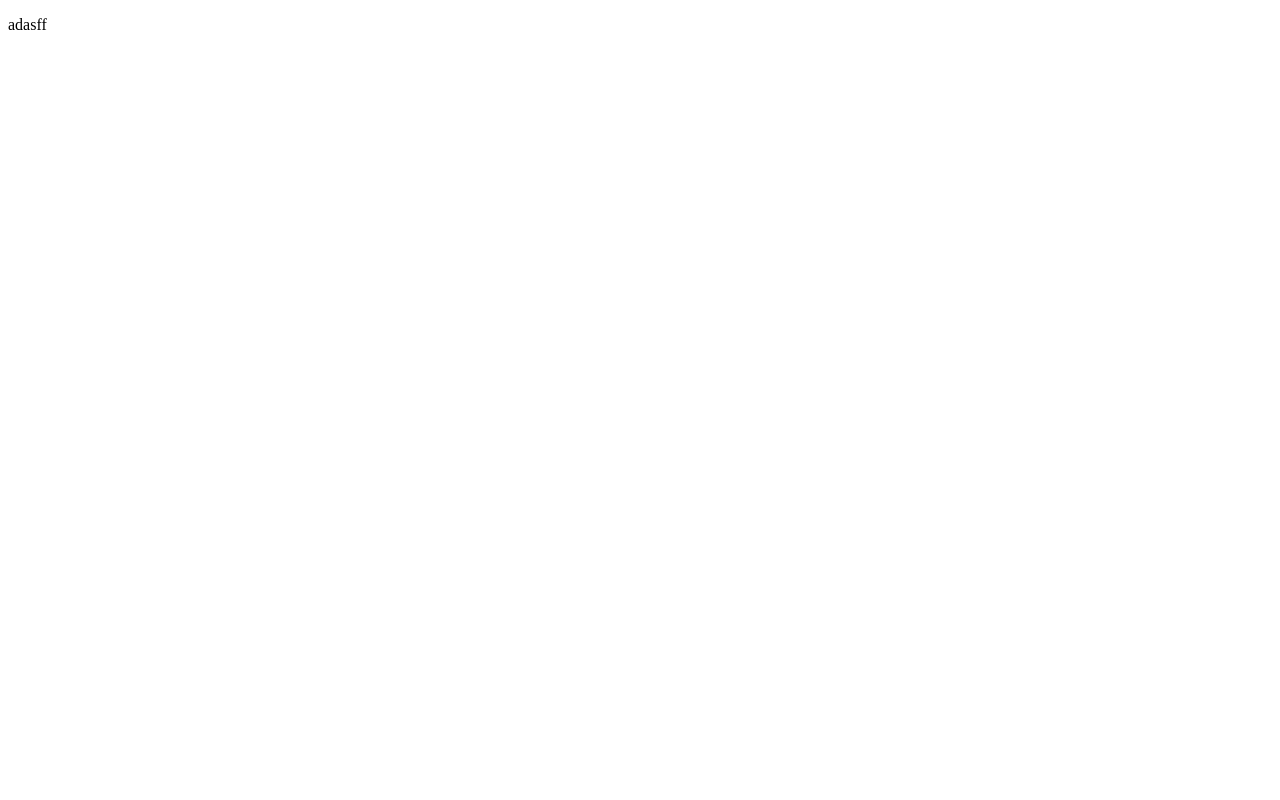
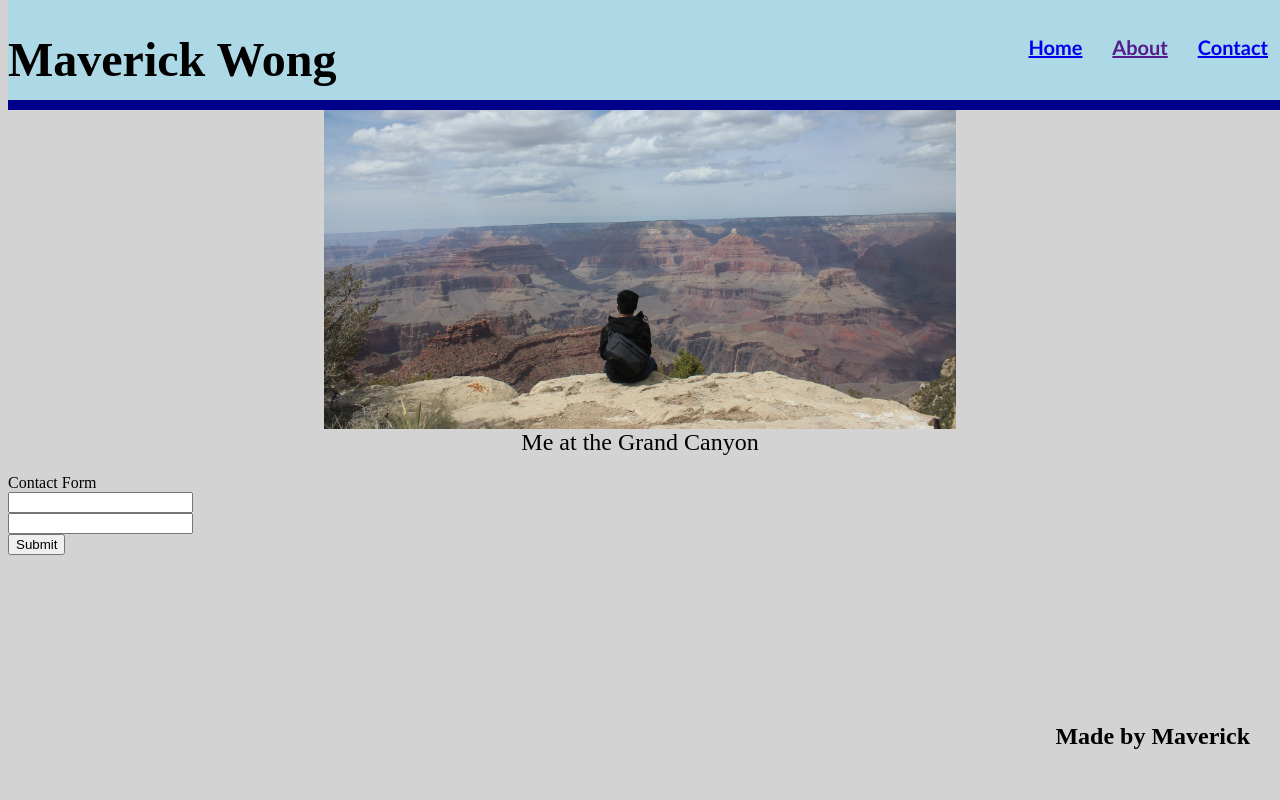
Before and after one commit to maverickwong17/landing-page, a plain HTML site: page index.html in a window 1280 px wide. Drawn offline with Linux system fonts and the light colour scheme.

Commit message:
Preliminary landing page

```diff
--- a/assets/css/style.css
+++ b/assets/css/style.css
@@ -1,7 +1,61 @@
-* {
-    font-family: 'Times New Roman', Times, serif;
+body{
+    background-color: lightgray;
 }
 
 .header {
     position: fixed;
+    top: 0;
+    z-index: 2;
+    width: 100%;
+    height: 100px;
+    border-bottom: 10px solid darkblue;
+    background-color: lightblue;
+    font-weight: bold;
+  }
+
+h1 {
+    display: inline-block;
+    font-size: 48px;
+    text-align: left;
 }
+
+.header section {
+    padding-top: 15px;
+    margin-right: 20px;
+    float: right;
+    font-family: 'Gill Sans', 'Gill Sans MT', Calibri, 'Trebuchet MS', sans-serif;
+    font-size: 20px;
+}
+
+.header section ul {
+    list-style-type: none;
+}
+
+.header section ul li {
+    display: inline-block;
+    margin-left: 25px;
+}
+
+footer {
+    position: fixed;
+    bottom: 0;
+    padding: 30px;
+    right: 0;
+}
+
+.picture {
+    display: block;
+    margin-left: auto;
+    margin-right: auto;
+    width: 50%;
+}
+
+#caption{
+    font-size: x-large
+}
+
+.ContactForm{
+    position: relative;
+    bottom: 0;
+
+}
--- a/index.html
+++ b/index.html
@@ -8,9 +8,31 @@
  </head>
 
 <body>
-        <header>
-            <p>adasff</p>
+    <header class="header">
+        <h1>Maverick Wong</h1>
+        <section>
+            <ul>
+                <li>
+                    <a href="header">Home</a></li>
+                <li>
+                    <a href="">About</a></li>
+                <li>
+                    <a href="#Contact Form">Contact</a></li>
+            </ul>
+        </section>
     </header>
+    <img class="picture" src="./assets/images/My Picture.jpg" alt="My Picture">
+        <figcaption id="caption" style="text-align: center;">Me at the Grand Canyon</figcaption>
+    <br>
+    <section class="ContactForm">Contact Form <br>
+        <input type="text"> <br>
+        <input type="text"> <br>
+        <button>Submit</button>
+    </section>
 </body>
 
+<footer>
+    <h2>Made by Maverick</h2>
+</footer>
+
 </html>
```
Also changed, not shown: assets/images/My Picture.jpg (added). Lines whose indentation alone changed are shown as unchanged.
